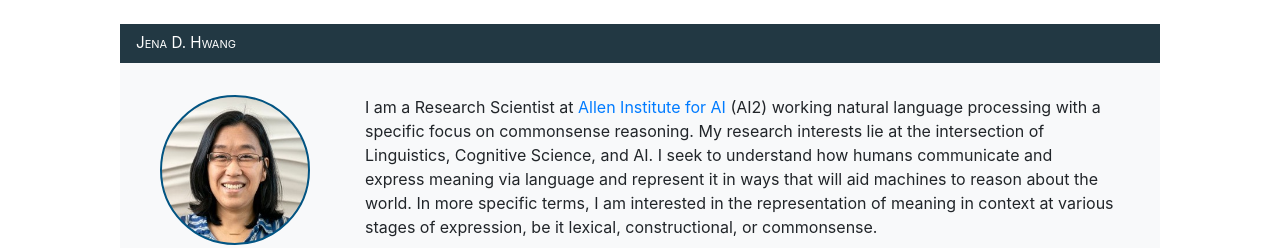
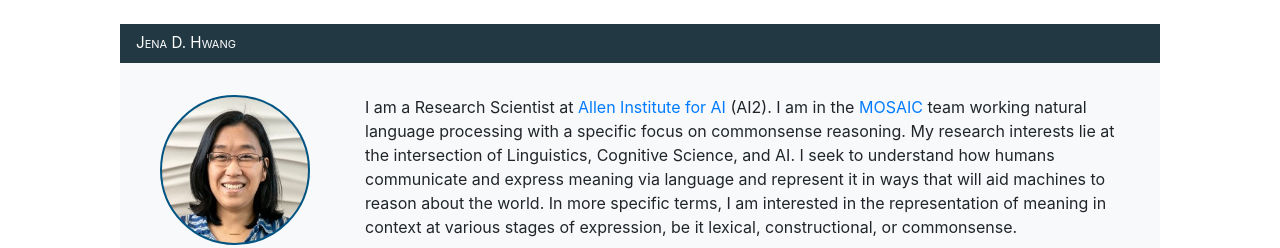
Before and after one commit to jenahwang/jenahwang.github.io, a plain HTML site: page index.html in a window 1280 px wide. Shown: the top 248 px of the page. Drawn offline with nearby package versions, Linux system fonts and the light colour scheme; a script that the page names is missing; some icons are missing.

Commit message:
updated index

```diff
--- a/index.html
+++ b/index.html
@@ -31,7 +31,7 @@
                 </div>
                 <div class="col col-9">
                     <div class="mb-4">
-                        I am a Research Scientist at <a href="https://allenai.org">Allen Institute for AI</a> (AI2) working natural language processing with a specific focus on commonsense reasoning.
+                        I am a Research Scientist at <a href="https://allenai.org">Allen Institute for AI</a> (AI2). I am in the <a href="https://mosaic.allenai.org/">MOSAIC</a> team working natural language processing with a specific focus on commonsense reasoning.
                         My research interests lie at the intersection of Linguistics, Cognitive Science, and AI.
                         I seek to understand
                         how humans communicate and express meaning via language and represent it in ways that will aid machines to reason about the world.
```
